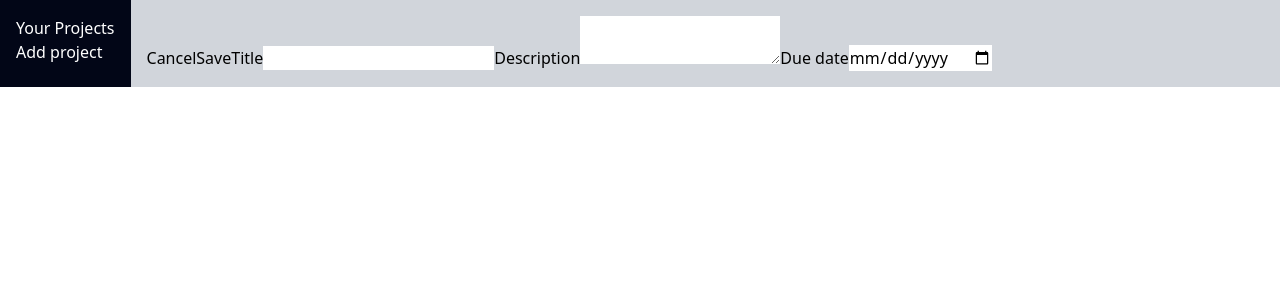
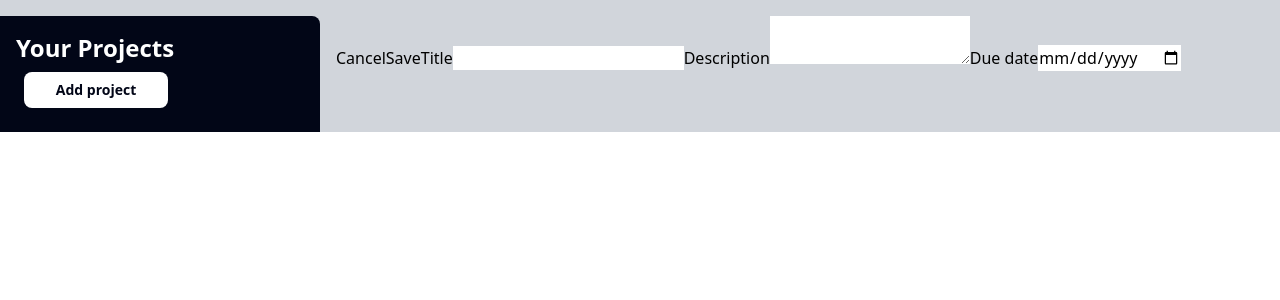
Before and after one commit to EMinasian/project-management-app, a React (Vite) app: page /create-project in a window 1280 px wide. Shown: the top 300 px of the page. Built offline with nearby package versions, Linux system fonts and the light colour scheme.

Commit message:
feat: styling

```diff
--- a/src/components/Sidebar.jsx
+++ b/src/components/Sidebar.jsx
@@ -1,8 +1,11 @@
+import { mockProjects } from "../static/mockProjects";
+import { buttonStyle } from "../styles/buildBlocks";
+
 export default function Sidebar() {
   return (
-    <aside className="p-4 bg-slate-950 text-white">
-      <h2>Your Projects</h2>
-      <button>Add project</button>
+    <aside className="p-4 bg-slate-950 text-white mt-4 rounded-tr-lg min-w-80">
+      <h2 className="text-2xl font-bold">Your Projects</h2>
+      <button className={`${buttonStyle} bg-white text-slate-950`}>Add project</button>
     </aside>
   );
 }
--- /dev/null
+++ b/src/styles/buildBlocks.js
@@ -0,0 +1 @@
+export const buttonStyle = "text-sm font-semibold p-2 m-2 min-w-36 rounded-lg"
```
